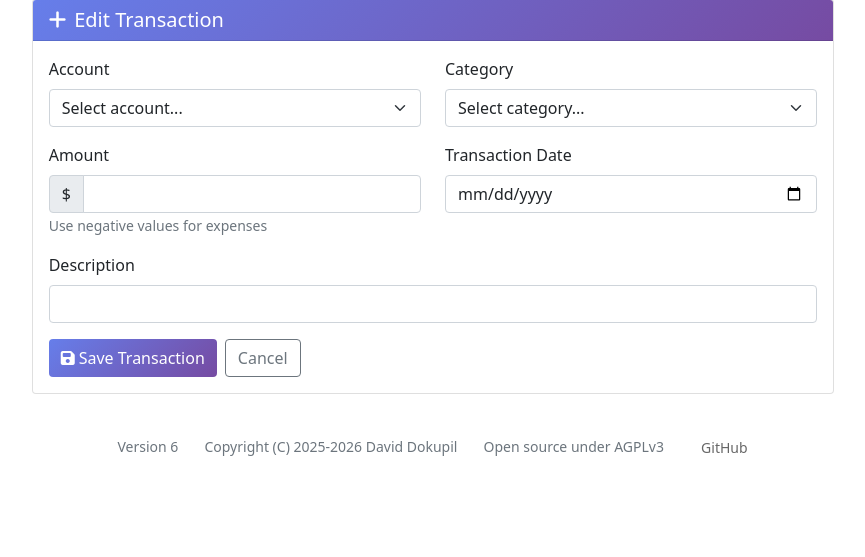
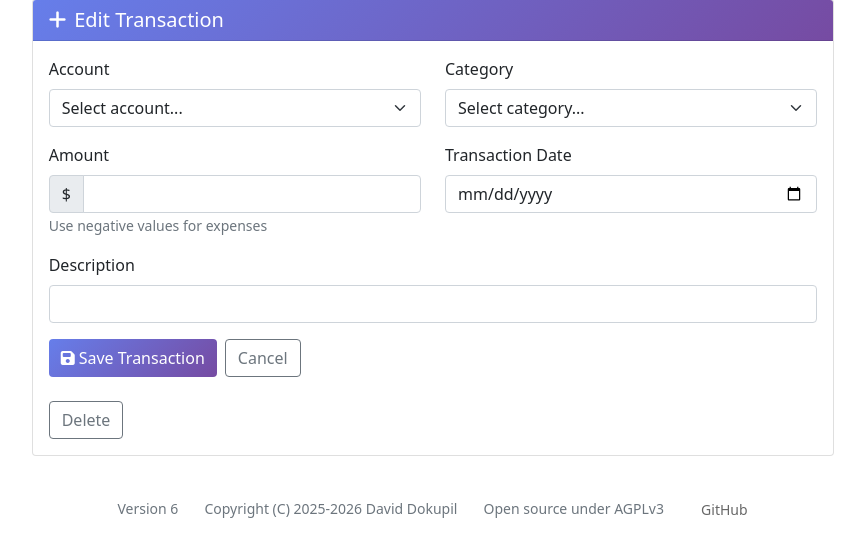
Before and after one commit to ddokupil12/personal-transaction-app, a Flask app: page /transactions/edit in a window 1280 px wide. Shown: the part 167-724 px from the top of the page, without its empty margins (207-1072 px from the left). Run offline with Flask 3, Linux system fonts and the light colour scheme; parts of the project's set-up code (start-up, migrations or seed data) failed here and were passed over; some libraries are stand-ins or nearby versions.

Commit message:
Added functionality to delete a transaction

```diff
--- a/templates/add_edit_transaction.html
+++ b/templates/add_edit_transaction.html
@@ -56,6 +56,35 @@
                             <a href="{{ url_for('transact.transactions') }}" class="btn btn-outline-secondary">Cancel</a>
                         </div>
                     </form>
+                    {% if mode == 'Edit' %}
+                        <br>
+                        <div id="del_wrapper">
+                            <div id="del_form" hidden>
+                                <form method="POST" action="{{url_for('transact.delete')}}">
+                                    <input type="hidden" name="id" value="{{transaction.transactionid}}">
+                                    <button type="submit" class="text-end btn btn-outline-secondary">Confirm Delete</button>
+                                </form>
+                            </div>
+                            <button onclick="del()" id="del" class="btn btn-outline-secondary">Delete</button>
+                        </div>
+                        <div>
+                        </div>
+                        <script>
+                            'use strict';
+                            const del = () => {
+                                const btn = document.getElementById('del');
+                                btn.hidden = true;
+                                const form = document.getElementById('del_form');
+                                form.hidden = false;
+                            }
+                            const cancel = () => {
+                                const btn = document.getElementById('del');
+                                btn.hidden = false;
+                                const form = document.getElementById('del_form');
+                                form.hidden = true;
+                            }
+                        </script>
+                    {% endif %}
                 </div>
             </div>
         </div>
--- a/transact/transact_controller.py
+++ b/transact/transact_controller.py
@@ -83,3 +83,7 @@ class TransactController:
     @staticmethod
     def get_account_balance(account_id):
         return TransactModel.get_account_balance(account_id)
+
+    @staticmethod
+    def delete(id):
+        assert TransactModel.delete(id)
--- a/transact/transact_routes.py
+++ b/transact/transact_routes.py
@@ -169,3 +169,10 @@ def filter():
     transactions = TransactController.filter_category(catSplit)
     return render_template('transactions.html', transactions=transactions,
                            p=1, has_next=False, has_prev=False, s='')
+
+@transact_bp.route('/transactions/delete', methods=['POST'])
+@log_error(model=Model.transact, action=Action.delete, transaction=[])
+def delete():
+    transaction_id = request.form['id']
+    TransactController.delete(transaction_id)
+    return log_success(Model.transact, Action.delete)
```
Also changed, not shown: transact/transact_model.py (+8 -0 lines).
